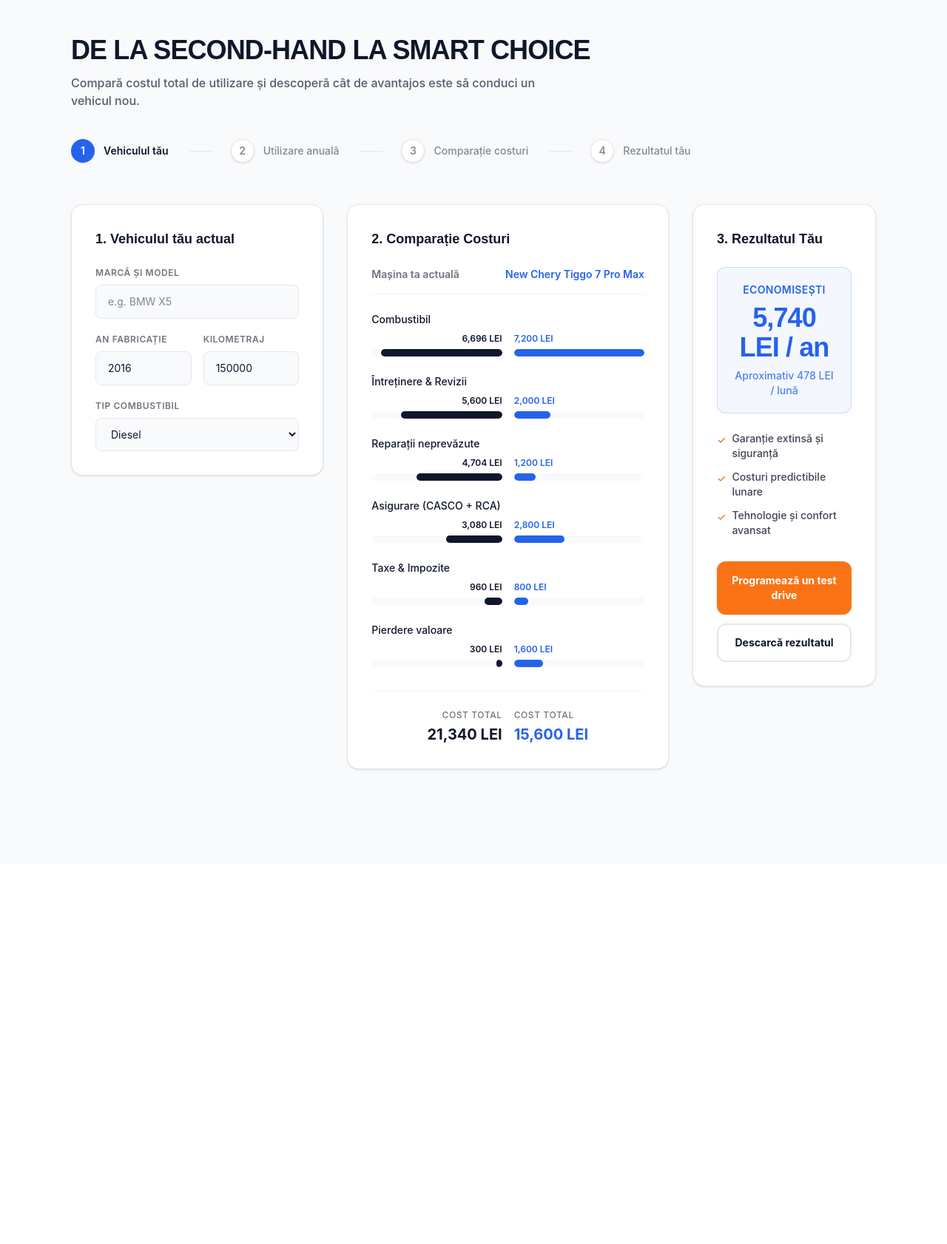
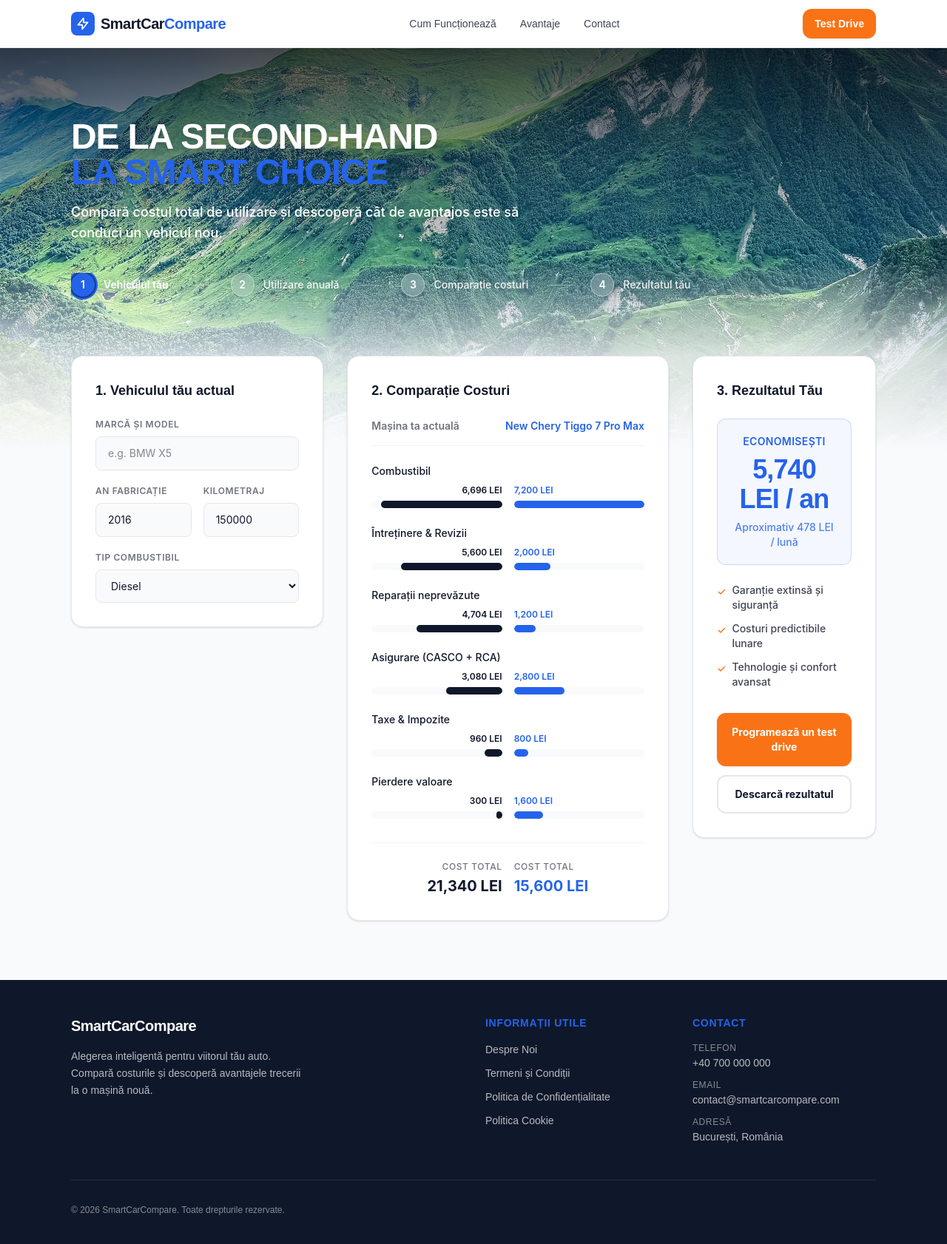
Before and after one commit to DavidePantea/scc_frontend, a Next.js app: page / in a window 1280 px wide. Shown: the top 1682 px of the page at 74% size. Before the commit the page ends 1168 px from the top, so only its background shows below. Built offline with nearby package versions, Linux system fonts and the light colour scheme.

Commit message:
added calculator boilerplate

```diff
--- a/app/layout.tsx
+++ b/app/layout.tsx
@@ -1,6 +1,8 @@
 import type { Metadata } from "next";
 import { Geist, Geist_Mono } from "next/font/google";
 import "./globals.css";
+import Header from "@/components/Header"; // Import the new Header
+import Footer from "@/components/Footer";
 
 const geistSans = Geist({
   variable: "--font-geist-sans",
@@ -13,8 +15,8 @@ const geistMono = Geist_Mono({
 });
 
 export const metadata: Metadata = {
-  title: "Create Next App",
-  description: "Generated by create next app",
+  title: "SmartCarCompare",
+  description: "Compară costul total de utilizare și descoperă cât de avantajos este să conduci un vehicul nou.",
 };
 
 export default function RootLayout({
@@ -24,10 +26,21 @@ export default function RootLayout({
 }>) {
   return (
     <html
-      lang="en"
+      lang="ro"
       className={`${geistSans.variable} ${geistMono.variable} h-full antialiased`}
     >
-      <body className="min-h-full flex flex-col">{children}</body>
+      <body className="min-h-full flex flex-col bg-[#F8FAFC]">
+        {/* The global header sits at the very top */}
+        <Header />
+
+        {/* Main page content grows to fill available space */}
+        <main className="flex-grow">
+          {children}
+        </main>
+
+        {/* The true footer sits at the bottom */}
+        <Footer />
+      </body>
     </html>
   );
 }
--- a/components/CalculatorHeader.tsx
+++ b/components/CalculatorHeader.tsx
@@ -4,14 +4,31 @@ const STEPS = ['Vehiculul tău', 'Utilizare anuală', 'Comparație costuri', 'Re
 
 export default function CalculatorHeader() {
   return (
-    <header className="mb-10 text-center lg:text-left">
+    <div className="relative w-full pt-16 pb-40 lg:pt-24 lg:pb-48 overflow-hidden bg-[#F8FAFC]">
+
+      {/* 1. Background Image - Fully visible (removed opacity and dark background) */}
+      <div
+        className="absolute inset-0 z-0 bg-cover bg-center"
+        style={{ backgroundImage: "url('/banner.jpg')" }}
+      />
+
+      {/* 2. Subtle Top Gradient - Only behind the text to ensure it stays readable */}
+      <div className="absolute top-0 left-0 right-0 h-72 z-0 bg-gradient-to-b from-black/70 to-transparent" />
+
+      {/* 3. The Bottom Fade Only - Smoothly blends the image into the page background */}
+      <div className="absolute bottom-0 left-0 right-0 h-48 sm:h-64 z-10 bg-gradient-to-t from-[#F8FAFC] via-[#F8FAFC]/80 to-transparent" />
+
+      {/* Content Container */}
+      <div className="relative z-20 mx-auto max-w-6xl px-4 sm:px-6 lg:px-8">
+        <header className="text-center lg:text-left">
           <h1
-        className="text-3xl font-bold tracking-tight sm:text-4xl text-[#0F172A]"
+            className="text-3xl font-bold tracking-tight sm:text-5xl text-white drop-shadow-lg"
             style={{ fontFamily: 'Montserrat, sans-serif' }}
           >
-        DE LA SECOND-HAND LA SMART CHOICE
+            DE LA SECOND-HAND <br className="hidden sm:block" />
+            <span className="text-[#2563EB]">LA SMART CHOICE</span>
           </h1>
-      <p className="mt-3 max-w-2xl text-base text-[#0F172A]/70 mx-auto lg:mx-0 font-medium">
+          <p className="mt-4 max-w-2xl text-base sm:text-lg text-white mx-auto lg:mx-0 font-medium drop-shadow-md">
             Compară costul total de utilizare și descoperă cât de avantajos este
             să conduci un vehicul nou.
           </p>
@@ -24,22 +41,24 @@ export default function CalculatorHeader() {
                   <span
                     className={`flex h-8 w-8 items-center justify-center rounded-full text-sm font-semibold shadow-sm ${
                       i === 0
-                    ? 'bg-[#2563EB] text-white'
-                    : 'bg-white text-[#0F172A]/50 border border-gray-200'
+                        ? 'bg-[#2563EB] text-white ring-2 ring-[#2563EB] ring-offset-2 ring-offset-black/40'
+                        : 'bg-white/20 text-white border border-white/40 backdrop-blur-sm'
                     }`}
                   >
                     {i + 1}
                   </span>
-              <span className={i === 0 ? 'font-semibold text-[#0F172A]' : 'font-medium text-[#0F172A]/50'}>
+                  <span className={i === 0 ? 'font-semibold text-white drop-shadow-md' : 'font-medium text-white/90 drop-shadow-md'}>
                     {step}
                   </span>
                   {i < STEPS.length - 1 && (
-                <div className="ml-4 h-[1px] w-8 bg-gray-200 hidden sm:block" />
+                    <div className="ml-4 h-[1px] w-8 bg-white/40 hidden sm:block" />
                   )}
                 </li>
               ))}
             </ol>
           </div>
         </header>
+      </div>
+    </div>
   );
 }
--- a/components/CostCalculator.tsx
+++ b/components/CostCalculator.tsx
@@ -46,9 +46,12 @@ export default function CostCalculator() {
       className="min-h-screen bg-[#F8FAFC] text-[#0F172A] pb-20"
       style={{ fontFamily: 'Inter, sans-serif' }}
     >
-      <div className="mx-auto max-w-6xl px-4 py-8 sm:px-6 lg:px-8 lg:py-12">
+      {/* 1. Header is placed outside any max-width wrappers so it goes edge-to-edge */}
+      <CalculatorHeader />
 
-        <CalculatorHeader />
+      {/* 2. Main Grid Container - pulled UP over the banner with negative margin */}
+      {/* The relative and z-30 ensure the cards float visually above the image */}
+      <div className="relative z-30 mx-auto max-w-6xl px-4 sm:px-6 lg:px-8 -mt-24 lg:-mt-32">
 
         <div className="flex flex-col lg:grid lg:grid-cols-12 gap-8">
 
--- /dev/null
+++ b/components/Footer.tsx
@@ -0,0 +1,81 @@
+export default function Footer() {
+  const currentYear = new Date().getFullYear();
+
+  return (
+    <footer className="bg-[#0F172A] py-12 text-[#F8FAFC]">
+      <div className="mx-auto max-w-6xl px-4 sm:px-6 lg:px-8">
+        <div className="grid grid-cols-1 gap-8 md:grid-cols-3 lg:grid-cols-4">
+
+          {/* Brand & Description */}
+          <div className="md:col-span-1 lg:col-span-2">
+            <h3
+              className="mb-4 text-xl font-bold tracking-tight text-white"
+              style={{ fontFamily: 'Montserrat, sans-serif' }}
+            >
+              SmartCarCompare
+            </h3>
+            <p className="max-w-xs text-sm font-medium leading-relaxed text-white/70">
+              Alegerea inteligentă pentru viitorul tău auto. Compară costurile și descoperă avantajele trecerii la o mașină nouă.
+            </p>
+          </div>
+
+          {/* Quick Links */}
+          <div>
+            <h4
+              className="mb-4 text-sm font-bold uppercase tracking-wider text-[#2563EB]"
+              style={{ fontFamily: 'Montserrat, sans-serif' }}
+            >
+              Informații Utile
+            </h4>
+            <ul className="space-y-3 text-sm font-medium text-white/70">
+              <li>
+                <a href="#" className="hover:text-[#F97316] transition-colors">Despre Noi</a>
+              </li>
+              <li>
+                <a href="#" className="hover:text-[#F97316] transition-colors">Termeni și Condiții</a>
+              </li>
+              <li>
+                <a href="#" className="hover:text-[#F97316] transition-colors">Politica de Confidențialitate</a>
+              </li>
+              <li>
+                <a href="#" className="hover:text-[#F97316] transition-colors">Politica Cookie</a>
+              </li>
+            </ul>
+          </div>
+
+          {/* Contact Details */}
+          <div>
+            <h4
+              className="mb-4 text-sm font-bold uppercase tracking-wider text-[#2563EB]"
+              style={{ fontFamily: 'Montserrat, sans-serif' }}
+            >
+              Contact
+            </h4>
+            <ul className="space-y-3 text-sm font-medium text-white/70">
+              <li>
+                <span className="block text-xs text-white/50 uppercase tracking-wider mb-0.5">Telefon</span>
+                <a href="tel:+40700000000" className="hover:text-white transition-colors">+40 700 000 000</a>
+              </li>
+              <li>
+                <span className="block text-xs text-white/50 uppercase tracking-wider mb-0.5">Email</span>
+                <a href="mailto:contact@smartcarcompare.com" className="hover:text-white transition-colors">contact@smartcarcompare.com</a>
+              </li>
+              <li>
+                <span className="block text-xs text-white/50 uppercase tracking-wider mb-0.5">Adresă</span>
+                <span>București, România</span>
+              </li>
+            </ul>
+          </div>
+
+        </div>
+
+        {/* Copyright Bar */}
+        <div className="mt-12 border-t border-white/10 pt-8 flex flex-col md:flex-row items-center justify-between gap-4">
+          <p className="text-xs font-medium text-white/50">
+            &copy; {currentYear} SmartCarCompare. Toate drepturile rezervate.
+          </p>
+        </div>
+      </div>
+    </footer>
+  );
+}
--- /dev/null
+++ b/components/Header.tsx
@@ -0,0 +1,52 @@
+import Link from 'next/link';
+
+export default function Header() {
+  return (
+    <header className="sticky top-0 z-50 w-full border-b border-gray-200 bg-white/80 backdrop-blur-md">
+      <div className="mx-auto flex h-16 max-w-6xl items-center justify-between px-4 sm:px-6 lg:px-8">
+
+        {/* Brand Logo */}
+        <div className="flex items-center gap-2">
+          <Link href="/" className="flex items-center gap-2">
+            <div className="flex h-8 w-8 items-center justify-center rounded-lg bg-[#2563EB] text-white">
+              {/* Minimalist Brand Icon (Lightning/Flash) */}
+              <svg className="h-5 w-5" fill="none" viewBox="0 0 24 24" stroke="currentColor" strokeWidth="2">
+                <path strokeLinecap="round" strokeLinejoin="round" d="M13 10V3L4 14h7v7l9-11h-7z" />
+              </svg>
+            </div>
+            <span
+              className="text-xl font-bold tracking-tight text-[#0F172A]"
+              style={{ fontFamily: 'Montserrat, sans-serif' }}
+            >
+              SmartCar<span className="text-[#2563EB]">Compare</span>
+            </span>
+          </Link>
+        </div>
+
+        {/* Desktop Navigation */}
+        <nav className="hidden md:flex gap-8 text-sm font-medium text-[#0F172A]/80">
+          <Link href="#" className="hover:text-[#2563EB] transition-colors">
+            Cum Funcționează
+          </Link>
+          <Link href="#" className="hover:text-[#2563EB] transition-colors">
+            Avantaje
+          </Link>
+          <Link href="#" className="hover:text-[#2563EB] transition-colors">
+            Contact
+          </Link>
+        </nav>
+
+        {/* Call to Action (CTA) */}
+        <div className="flex items-center">
+          <button
+            type="button"
+            className="rounded-xl bg-[#F97316] px-4 py-2.5 text-sm font-bold text-white shadow-sm hover:bg-[#EA580C] transition-colors focus:ring-4 focus:ring-[#F97316]/20 outline-none"
+          >
+            Test Drive
+          </button>
+        </div>
+
+      </div>
+    </header>
+  );
+}
```
Also changed, not shown: public/banner.jpg (added). Lines whose indentation alone changed are shown as unchanged.
